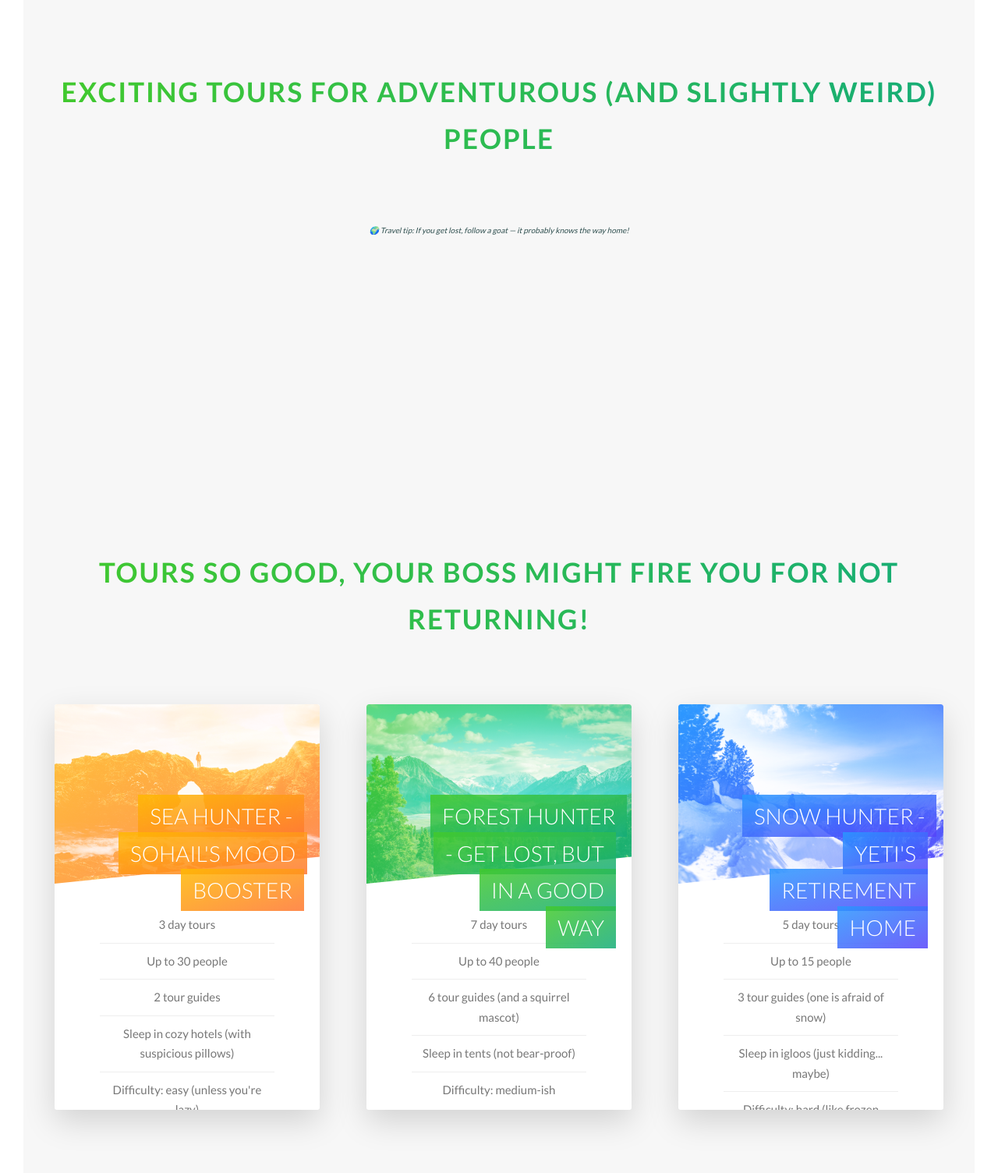
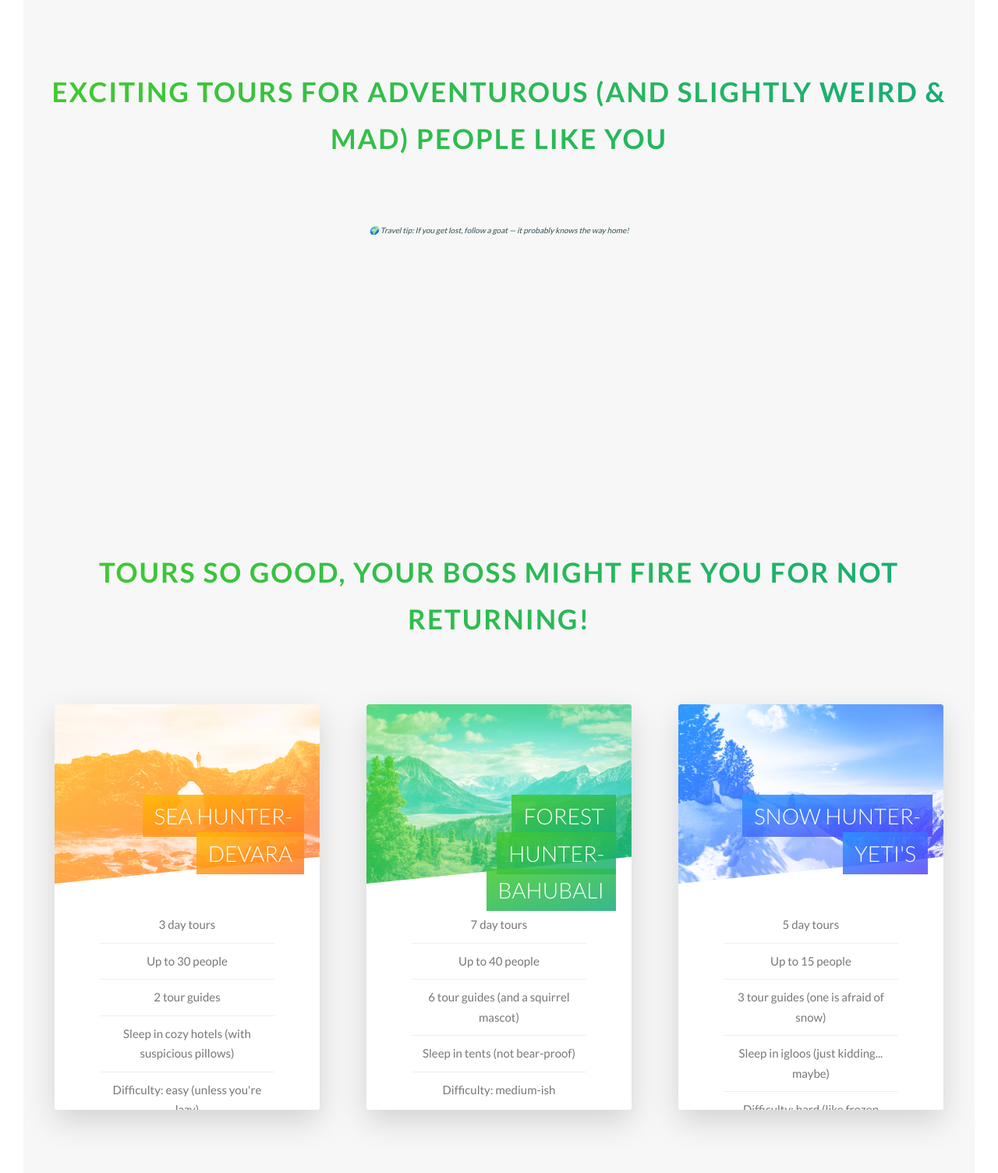
Before and after one commit to sohail-droid/travel-cloud-docker-deployment, a website: page index.html in a window 1280 px wide. Shown: the part 792-2296 px from the top of the page at 78% size. Drawn offline with Linux system fonts and the light colour scheme.

Commit message:
Update index.html

```diff
--- a/index.html
+++ b/index.html
@@ -46,7 +46,7 @@
     <section class="section-about">
       <div class="u-center-text u-margin-bottom-big">
         <h2 class="heading-secondary">
-          Exciting tours for adventurous (and slightly weird) people
+          Exciting tours for adventurous (and slightly weird & Mad) people like you
         </h2>
       </div>
       <p class="fun-fact">🌍 Travel tip: If you get lost, follow a goat — it probably knows the way home!</p>
@@ -65,7 +65,7 @@
               <div class="card__picture card__picture--1">&nbsp;</div>
               <h4 class="card__heading">
                 <span class="card__heading-span card__heading-span--1">
-                  Sea Hunter - Sohail's Mood Booster
+                  Sea Hunter-Devara
                 </span>
               </h4>
               <div class="card__details">
@@ -96,7 +96,7 @@
               <div class="card__picture card__picture--2">&nbsp;</div>
               <h4 class="card__heading">
                 <span class="card__heading-span card__heading-span--2">
-                  Forest Hunter - Get lost, but in a good way
+                  Forest Hunter-Bahubali
                 </span>
               </h4>
               <div class="card__details">
@@ -127,7 +127,7 @@
               <div class="card__picture card__picture--3">&nbsp;</div>
               <h4 class="card__heading">
                 <span class="card__heading-span card__heading-span--3">
-                  Snow Hunter - Yeti's Retirement Home
+                  Snow Hunter-Yeti's
                 </span>
               </h4>
               <div class="card__details">
@@ -172,6 +172,7 @@
       </div>
       <div class="col-1-of-2">
         <p class="footer__copyright">
+           🏃🐆 If anything goes wrong, please contact Karuppaiah. We just planned the fun, he approved it 🤷‍♂️
           95, East Coast Road, Chennai TN-600041 — If you show up with pizza, we might give a free tour 🍕
         </p>
       </div>
```
